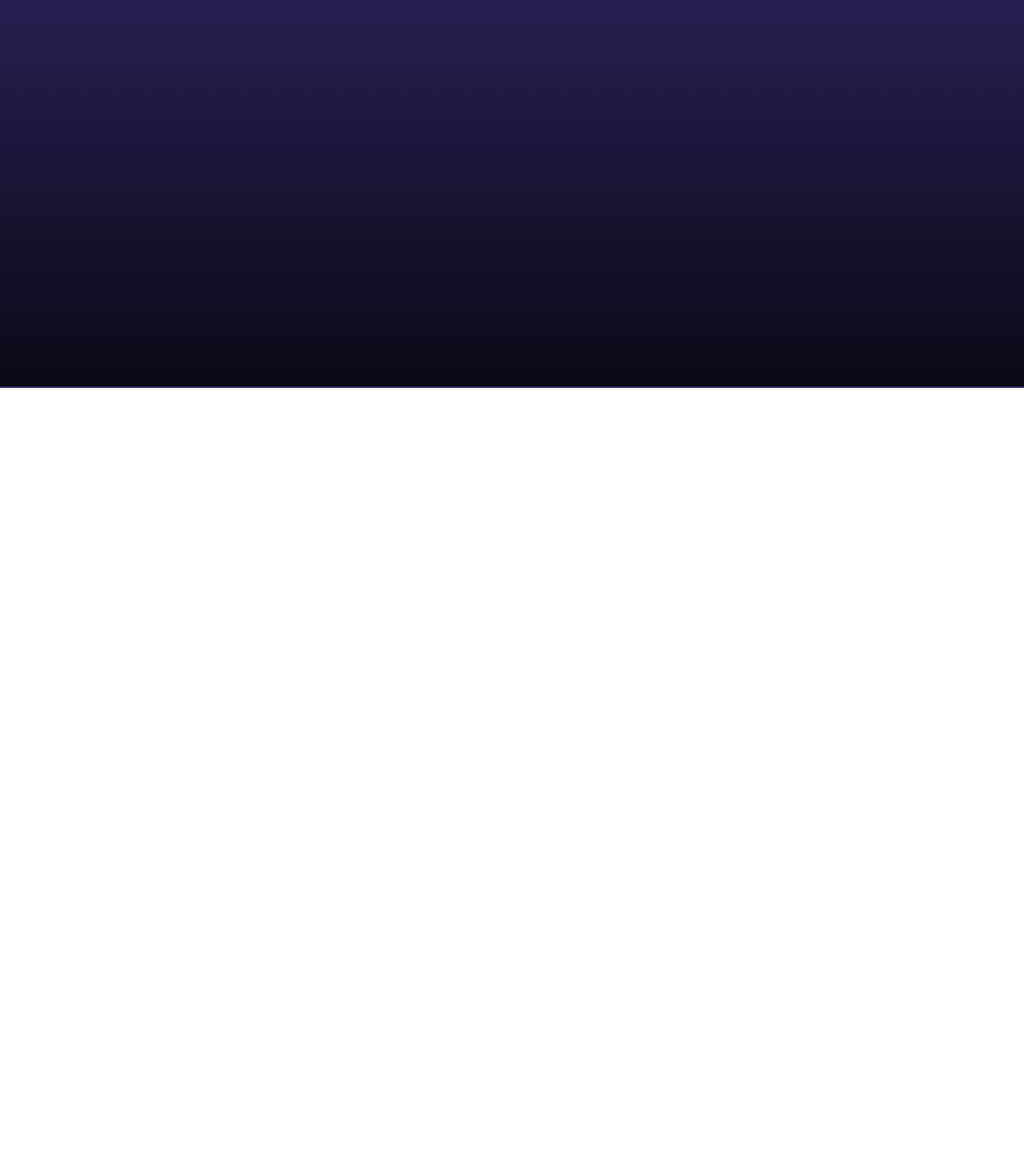
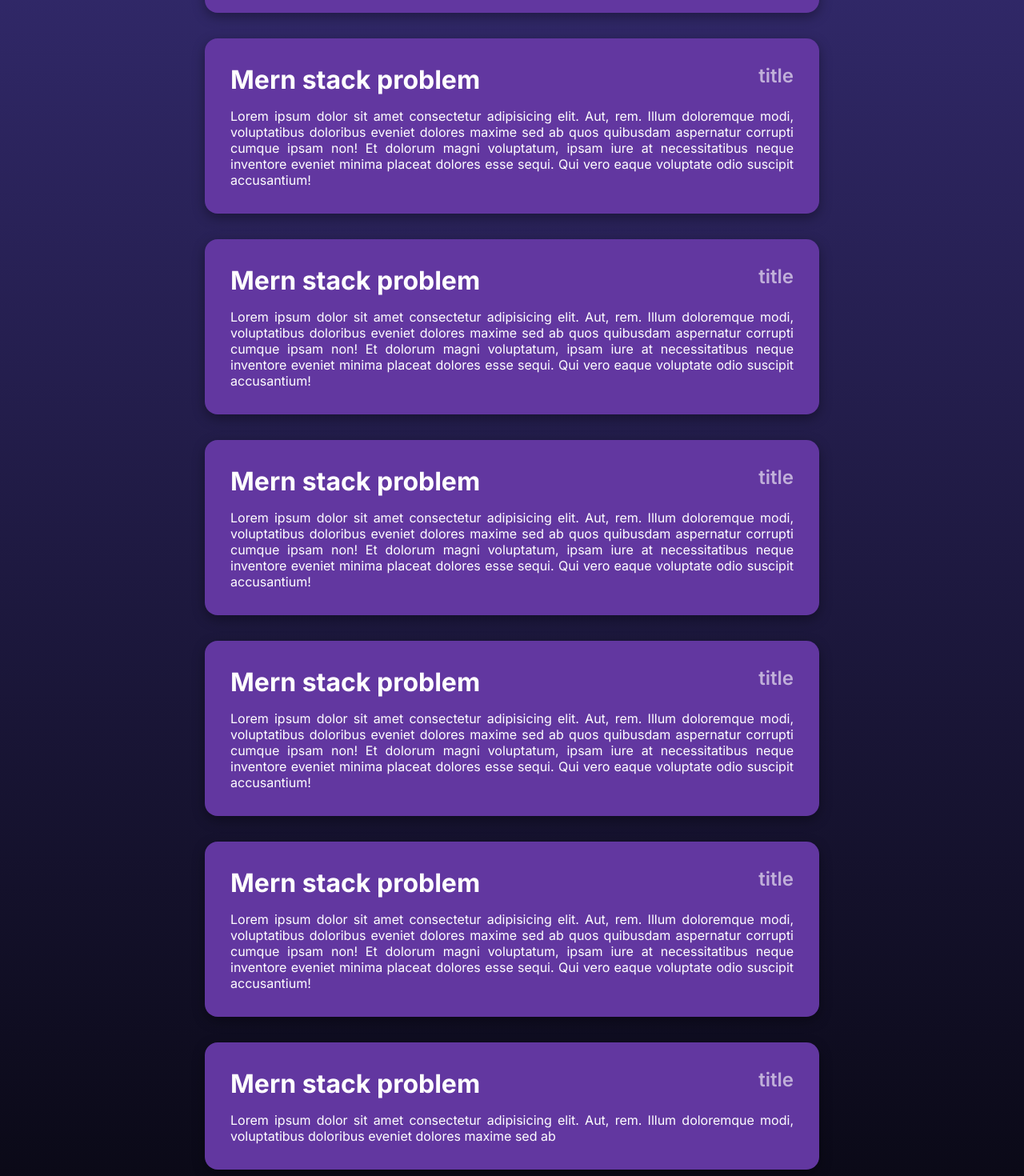
Before and after one commit to AyushJuyal07/dsa-project-frontend, a React (Create React App) app: page /resources in a window 1280 px wide. Shown: the part 315-1785 px from the top of the page at 80% size. Before the commit the page ends 800 px from the top, so only its background shows below. Built offline with nearby package versions, Linux system fonts and the light colour scheme.

Commit message:
created resource page

```diff
--- a/src/components/Resources/Resources.css
+++ b/src/components/Resources/Resources.css
@@ -1,3 +1,52 @@
 .resources{
-    height: 89.7vh;
+
 }
+
+.resource-card{
+    display: grid;
+    background-color: #6237A0;
+    margin: 2rem 16rem;
+    border-radius: 1rem;
+    color: white;
+    box-shadow: rgba(0, 0, 0, 0.35) 0px 5px 15px;
+
+}
+
+.title{
+    display: flex;
+    justify-content: space-between;
+    padding: 2rem 2rem 1rem 2rem;
+}
+
+.title p{
+    font-size: 1.5rem;
+    opacity: 60%;
+    font-weight: 600;
+}
+
+.desc{
+    padding: 0 2rem 2rem 2rem;
+}
+
+.desc p{
+    text-align: justify;
+}
+
+
+@media screen and (max-width: 1024px){
+
+    .title{
+        flex-direction: column;
+    }
+
+    .resource-card{
+        margin: 2rem;
+    }
+
+
+}
+
+@media screen and (max-width: 600px){
+
+
+}
--- a/src/components/Resources/Resources.jsx
+++ b/src/components/Resources/Resources.jsx
@@ -3,7 +3,81 @@
 
 function Resources() {
   return (
-    <div className='resources'>Resources</div>
+    <div className='resources'>
+      <div className='resource-card'>
+        <div className='title'>
+          <h1>Mern stack problem</h1>
+          <p>title</p>
+        </div>
+        <div className='desc'>
+          <p>Lorem ipsum dolor sit amet consectetur adipisicing elit. Aut, rem. Illum doloremque modi, voluptatibus doloribus eveniet dolores maxime sed ab quos quibusdam aspernatur corrupti cumque ipsam non! Et dolorum magni voluptatum, ipsam iure at necessitatibus neque inventore eveniet minima placeat dolores esse sequi. Qui vero eaque voluptate odio suscipit accusantium!</p>
+        </div>
+      </div>
+
+      <div className='resource-card'>
+        <div className='title'>
+          <h1>Mern stack problem</h1>
+          <p>title</p>
+        </div>
+        <div className='desc'>
+          <p>Lorem ipsum dolor sit amet consectetur adipisicing elit. Aut, rem. Illum doloremque modi, voluptatibus doloribus eveniet dolores maxime sed ab quos quibusdam aspernatur corrupti cumque ipsam non! Et dolorum magni voluptatum, ipsam iure at necessitatibus neque inventore eveniet minima placeat dolores esse sequi. Qui vero eaque voluptate odio suscipit accusantium!</p>
+        </div>
+      </div>
+
+      <div className='resource-card'>
+        <div className='title'>
+          <h1>Mern stack problem</h1>
+          <p>title</p>
+        </div>
+        <div className='desc'>
+          <p>Lorem ipsum dolor sit amet consectetur adipisicing elit. Aut, rem. Illum doloremque modi, voluptatibus doloribus eveniet dolores maxime sed ab quos quibusdam aspernatur corrupti cumque ipsam non! Et dolorum magni voluptatum, ipsam iure at necessitatibus neque inventore eveniet minima placeat dolores esse sequi. Qui vero eaque voluptate odio suscipit accusantium!</p>
+        </div>
+      </div>
+
+      <div className='resource-card'>
+        <div className='title'>
+          <h1>Mern stack problem</h1>
+          <p>title</p>
+        </div>
+        <div className='desc'>
+          <p>Lorem ipsum dolor sit amet consectetur adipisicing elit. Aut, rem. Illum doloremque modi, voluptatibus doloribus eveniet dolores maxime sed ab quos quibusdam aspernatur corrupti cumque ipsam non! Et dolorum magni voluptatum, ipsam iure at necessitatibus neque inventore eveniet minima placeat dolores esse sequi. Qui vero eaque voluptate odio suscipit accusantium!</p>
+        </div>
+      </div>
+
+      <div className='resource-card'>
+        <div className='title'>
+          <h1>Mern stack problem</h1>
+          <p>title</p>
+        </div>
+        <div className='desc'>
+          <p>Lorem ipsum dolor sit amet consectetur adipisicing elit. Aut, rem. Illum doloremque modi, voluptatibus doloribus eveniet dolores maxime sed ab quos quibusdam aspernatur corrupti cumque ipsam non! Et dolorum magni voluptatum, ipsam iure at necessitatibus neque inventore eveniet minima placeat dolores esse sequi. Qui vero eaque voluptate odio suscipit accusantium!</p>
+        </div>
+      </div>
+
+      <div className='resource-card'>
+        <div className='title'>
+          <h1>Mern stack problem</h1>
+          <p>title</p>
+        </div>
+        <div className='desc'>
+          <p>Lorem ipsum dolor sit amet consectetur adipisicing elit. Aut, rem. Illum doloremque modi, voluptatibus doloribus eveniet dolores maxime sed ab quos quibusdam aspernatur corrupti cumque ipsam non! Et dolorum magni voluptatum, ipsam iure at necessitatibus neque inventore eveniet minima placeat dolores esse sequi. Qui vero eaque voluptate odio suscipit accusantium!</p>
+        </div>
+      </div>
+
+      <div className='resource-card'>
+        <div className='title'>
+          <h1>Mern stack problem</h1>
+          <p>title</p>
+        </div>
+        <div className='desc'>
+          <p>Lorem ipsum dolor sit amet consectetur adipisicing elit. Aut, rem. Illum doloremque modi, voluptatibus doloribus eveniet dolores maxime sed ab </p>
+        </div>
+      </div>
+
+
+
+
+    </div>
   )
 }
 
```
